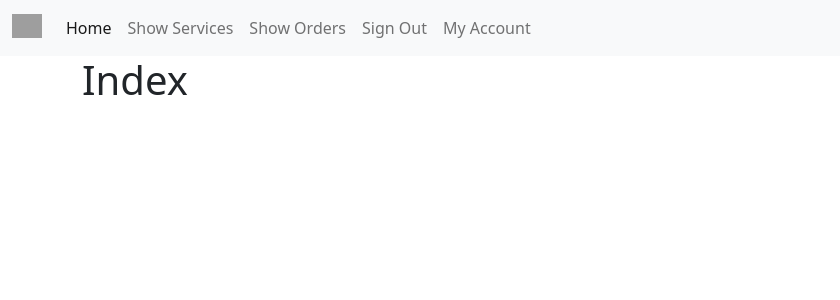
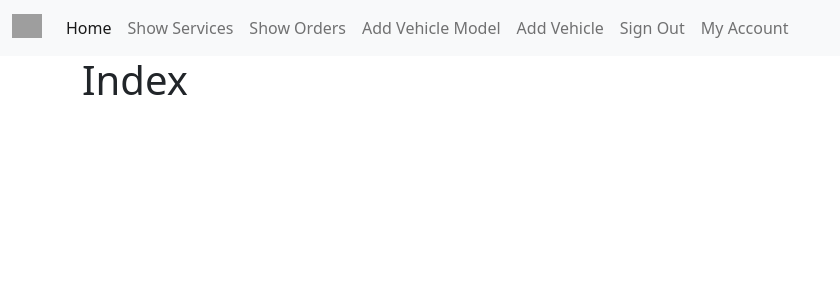
Before and after one commit to gvytautas/django_user_account, a Django app: page / in a window 1280 px wide. Shown: the top 300 px of the page, without its empty margins (0-840 px from the left). Run offline with Django 4.2, Linux system fonts and the light colour scheme; the visitor is signed in with stand-in values (Sample User, id 1); grey boxes are pictures that could not be loaded.

Commit message:
lesson 32

```diff
--- a/application/models.py
+++ b/application/models.py
@@ -1,4 +1,5 @@
 from django.db import models
+from authentication.models import User
 
 
 # Create your models here.
@@ -22,8 +23,10 @@ class Service(models.Model):
 class Vehicle(models.Model):
     plate_number = models.CharField(max_length=50, null=False, blank=False)
     win_number = models.CharField(max_length=50, null=False, blank=False)
-    client = models.CharField(max_length=50, null=False, blank=False)
+    client = models.ForeignKey(User, on_delete=models.CASCADE)
     model = models.ForeignKey(VehicleModel, on_delete=models.CASCADE)
+    image = models.ImageField(upload_to='vehicles/', null=True, blank=True)
+    date_created = models.DateTimeField(auto_now=True)
 
     def __str__(self):
         return self.win_number
--- a/application/templates/base.html
+++ b/application/templates/base.html
@@ -36,6 +36,12 @@
                 </li>
                 {% if user.is_authenticated %}
                 <li class="nav-item">
+                    <a class="nav-link" href="{% url 'add_vehicle_model' %}">Add Vehicle Model</a>
+                </li>
+                <li class="nav-item">
+                    <a class="nav-link" href="{% url 'add_vehicle' %}">Add Vehicle</a>
+                </li>
+                <li class="nav-item">
                     <a class="nav-link" href="{% url 'logout' %}">Sign Out</a>
                 </li>
                 <li class="nav-item">
@@ -54,6 +60,18 @@
     </div>
 </nav>
 <div class="container">
+    {% if messages %}
+    {% for message in messages %}
+    <div class="alert alert-{{ message.tags }}" role="alert">
+        {{ message }}
+    </div>
+    {% endfor %}
+    {% endif %}
+
+    {% if form.errors %}
+    {{ form.errors }}
+    {% endif %}
+
     {% block content %}
     {% endblock %}
 </div>
--- a/application/urls.py
+++ b/application/urls.py
@@ -5,4 +5,6 @@ urlpatterns = [
     path('', views.index, name='index'),
     path('show_services/', views.show_services, name='show_services'),
     path('show_orders/', views.show_orders, name='show_orders'),
+    path('add_vehicle_model/', views.add_vehicle_model, name='add_vehicle_model'),
+    path('add_vehicle/', views.add_vehicle, name='add_vehicle'),
 ]
--- a/application/views.py
+++ b/application/views.py
@@ -1,5 +1,10 @@
-from django.shortcuts import render
+from django.shortcuts import render, redirect
 from .models import Service, Order
+from .forms import VehicleModelForm, VehicleForm
+from django.contrib import messages
+
+
+# CRUD > Create Read Update Delete
 
 
 # Create your views here.
@@ -16,3 +21,33 @@ def show_services(request):
 def show_orders(request):
     orders = Order.objects.filter(vehicle__model__brand__startswith='Brand').all()
     return render(request, 'show_orders.html', context={'orders': orders})
+
+
+def add_vehicle_model(request):
+    if request.method == 'POST':
+        form = VehicleModelForm(request.POST)
+        if form.is_valid():
+            form.save()
+            messages.success(request, 'Record created!')
+            return redirect('index')
+        messages.warning(request, 'Form not valid!')
+        return render(request, 'add_vehicle_model.html', context={'form': form})
+    else:
+        form = VehicleModelForm()
+    return render(request, 'add_vehicle_model.html', context={'form': form})
+
+
+def add_vehicle(request):
+    if request.method == 'POST':
+        form = VehicleForm(request.POST, request.FILES)
+        if form.is_valid():
+            vehicle = form.save(commit=False)
+            vehicle.client = request.user
+            vehicle.save()
+            messages.success(request, 'Record created!')
+            return redirect('index')
+        messages.warning(request, 'Form not valid!')
+        return render(request, 'add_vehicle.html', context={'form': form})
+    else:
+        form = VehicleForm()
+    return render(request, 'add_vehicle.html', context={'form': form})
--- a/authentication/forms.py
+++ b/authentication/forms.py
@@ -1,18 +1,16 @@
 from django.forms import ModelForm
-from django import forms
 from django.contrib.auth.forms import UserCreationForm
 from .models import User
 
 
 class SignUpForm(UserCreationForm):
+
     class Meta(UserCreationForm.Meta):
         model = User
-        fields = ['username', 'password1', 'password2']
 
 
 class UpdateUserForm(ModelForm):
-    column1 = forms.CharField()
 
     class Meta:
         model = User
-        fields = ['username', 'email', 'first_name', 'last_name', 'column1']
+        fields = ['username', 'email', 'first_name', 'last_name']
--- a/authentication/views.py
+++ b/authentication/views.py
@@ -1,5 +1,6 @@
 from django.shortcuts import render, redirect, reverse
 from .forms import SignUpForm, UpdateUserForm
+from django.contrib import messages
 
 
 # Create your views here.
@@ -8,8 +9,10 @@ def sign_up(request):
         form = SignUpForm(request.POST)
         if form.is_valid():
             form.save()
+            messages.success(request, 'Registration succeeded. You can login now.')
             return redirect(reverse('index'))
-        return redirect(reverse('sign_up'))
+        messages.error(request, 'Form data not valid.')
+        return render(request, 'registration/sign_up.html', context={'form': form})
     else:
         form = SignUpForm()
     return render(request, 'registration/sign_up.html', context={'form': form})
--- a/django_user_account/settings.py
+++ b/django_user_account/settings.py
@@ -11,6 +11,11 @@ https://docs.djangoproject.com/en/4.1/ref/settings/
 """
 
 from pathlib import Path
+from django.contrib.messages import constants
+
+MESSAGE_TAGS = {
+    constants.ERROR: 'danger'
+}
 
 # Build paths inside the project like this: BASE_DIR / 'subdir'.
 BASE_DIR = Path(__file__).resolve().parent.parent
```
Also changed, not shown: application/forms.py (added, +14 -0 lines), application/templates/add_vehicle.html (added, +9 -0 lines), application/templates/add_vehicle_model.html (added, +9 -0 lines), application/migrations/0002_vehicle_image.py (added), application/migrations/0003_vehicle_date_created.py (added), application/migrations/0004_alter_vehicle_client.py (added), 1 other file.
